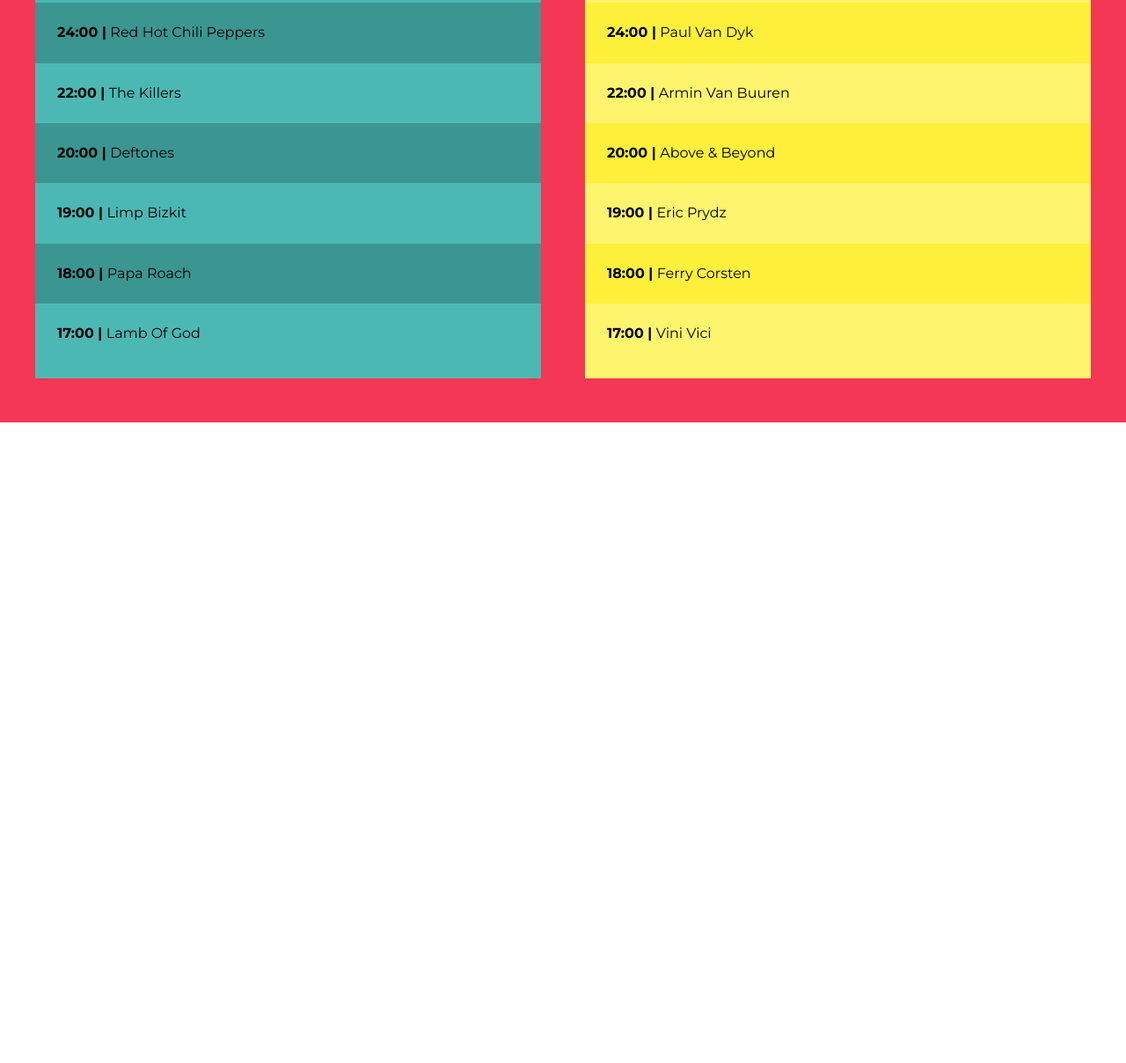
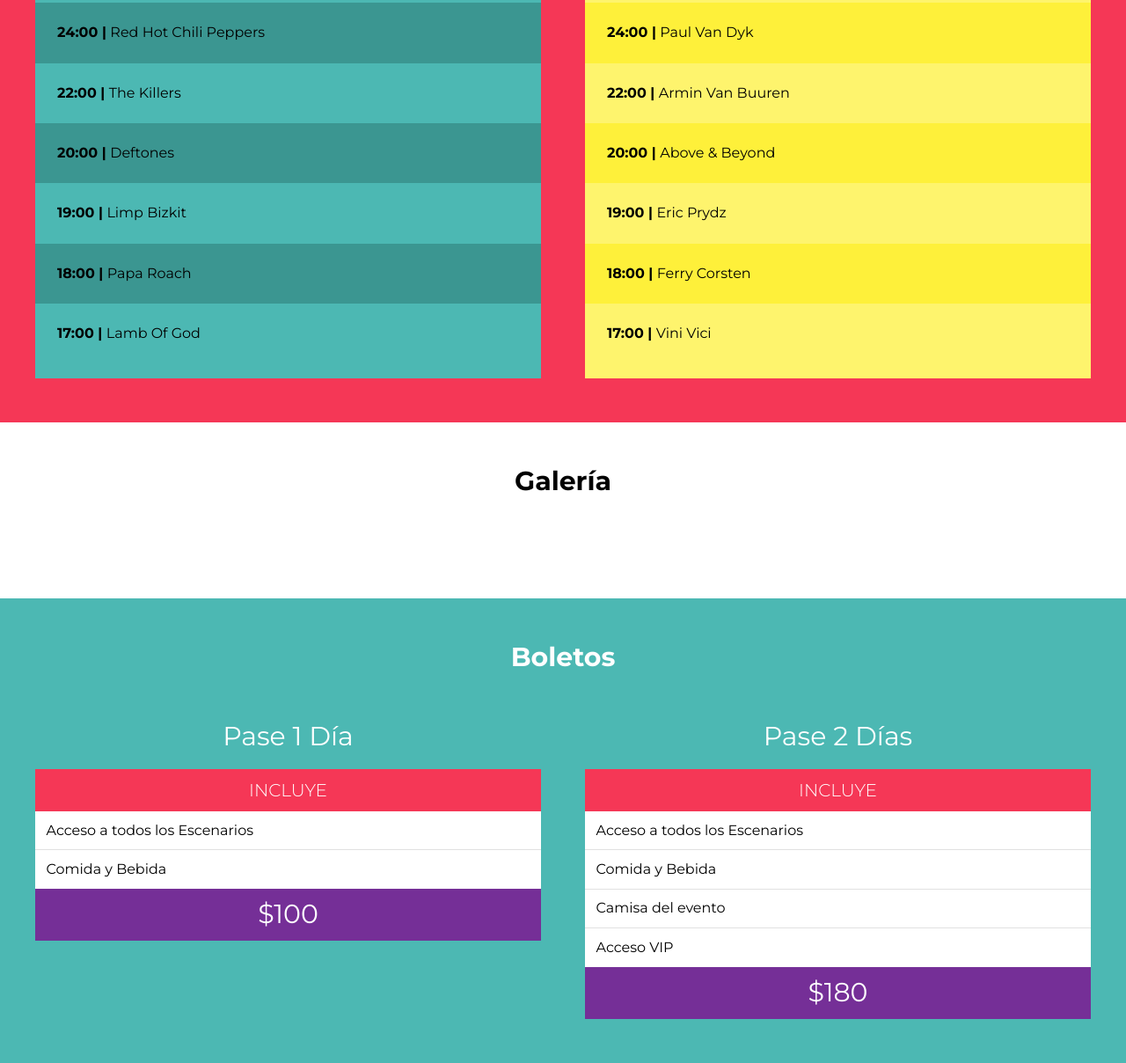
Before and after one commit to j-alvarezsone/festival-musica, a website: page index.html in a window 1280 px wide. Shown: the part 2310-3518 px from the top of the page at 88% size. Before the commit the page ends 2790 px from the top, so only its background shows below. Drawn offline with nearby package versions, Linux system fonts and the light colour scheme; files that its build step writes are made by us from their sources; files whose address does not match are found by name.

Commit message:
created galeria section

```diff
--- a/index.html
+++ b/index.html
@@ -115,6 +115,94 @@
         </div>
     </section>
 
+    <section id="galeria" class="galeria contenedor">
+        <h3>Galería</h3>
+
+        <ul class="galeria-imagenes"></ul>
+    </section>
+
+    <section id="boletos" class="boletos bg-verde">
+        <h3>Boletos</h3>
+
+        <div class="contenedor-boletos contenedor">
+            <div class="basico plan">
+                <p>Pase 1 Día</p>
+
+                <table class="pase">
+                    <thead>
+                        <tr>
+                            <th>
+                                Incluye
+                            </th>
+                        </tr>
+                    </thead>
+
+                    <tbody>
+                        <tr>
+                            <td>
+                                Acceso a todos los Escenarios
+                            </td>
+                        </tr>
+                        <tr>
+                            <td>
+                                Comida y Bebida
+                            </td>
+                        </tr>
+                    </tbody>
+
+                    <tfoot>
+                        <tr>
+                            <td>$100</td>
+                        </tr>
+                    </tfoot>
+                </table>
+            </div>
+            <div class="premium plan">
+                <p>Pase 2 Días</p>
+
+                <table class="pase">
+                    <thead>
+                        <tr>
+                            <th>
+                                Incluye
+                            </th>
+                        </tr>
+                    </thead>
+
+                    <tbody>
+                        <tr>
+                            <td>
+                                Acceso a todos los Escenarios
+                            </td>
+                        </tr>
+                        <tr>
+                            <td>
+                                Comida y Bebida
+                            </td>
+                        </tr>
+                        <tr>
+                            <td>
+                                Camisa del evento
+                            </td>
+                        </tr>
+                        <tr>
+                            <td>
+                                Acceso VIP
+                            </td>
+                        </tr>
+                    </tbody>
+
+                    <tfoot>
+                        <tr>
+                            <td>$180</td>
+                        </tr>
+                    </tfoot>
+                </table>
+            </div>
+        </div>
+    </section>
+
+    <script src="build/js/bundle.js"></script>
 
 </body>
 
```
